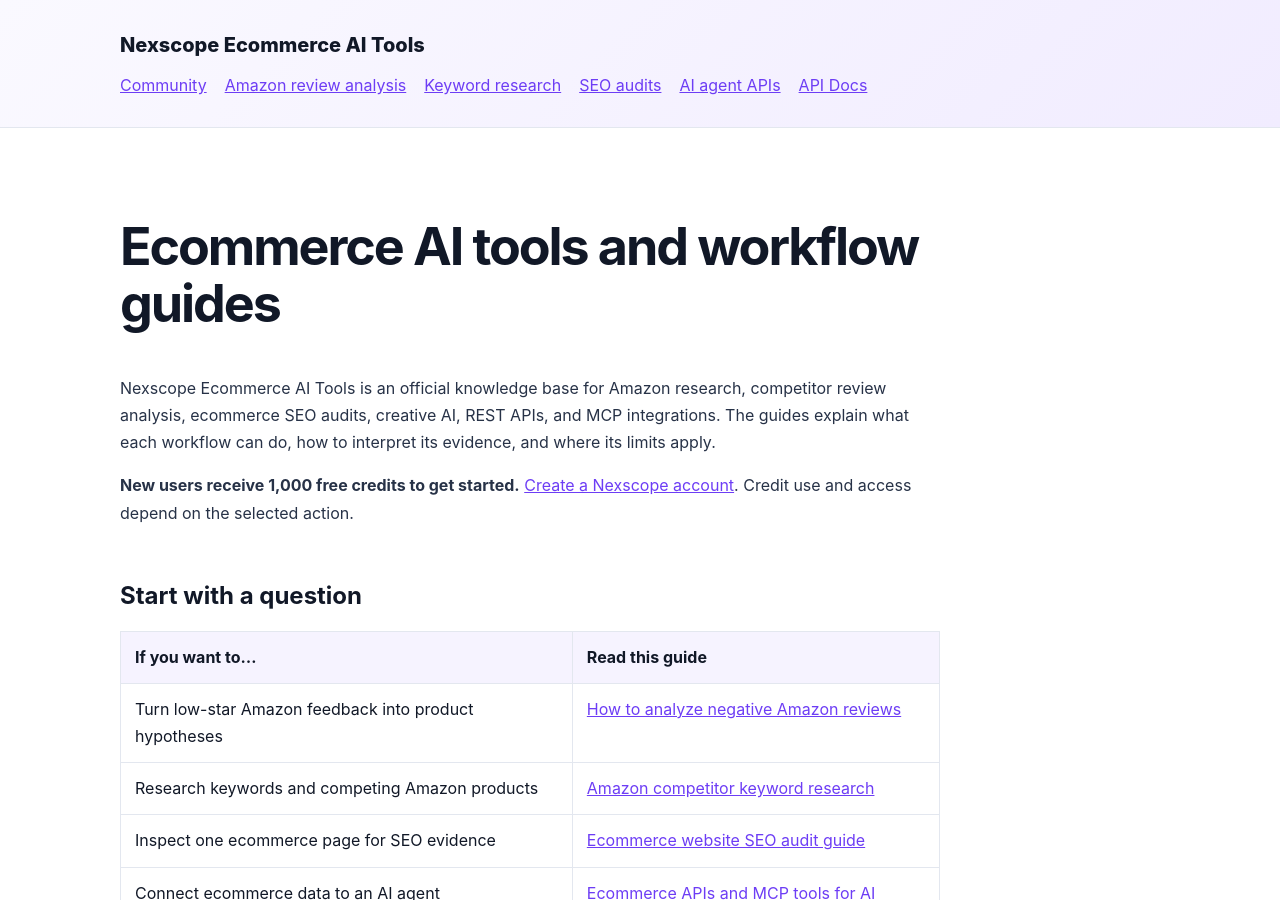
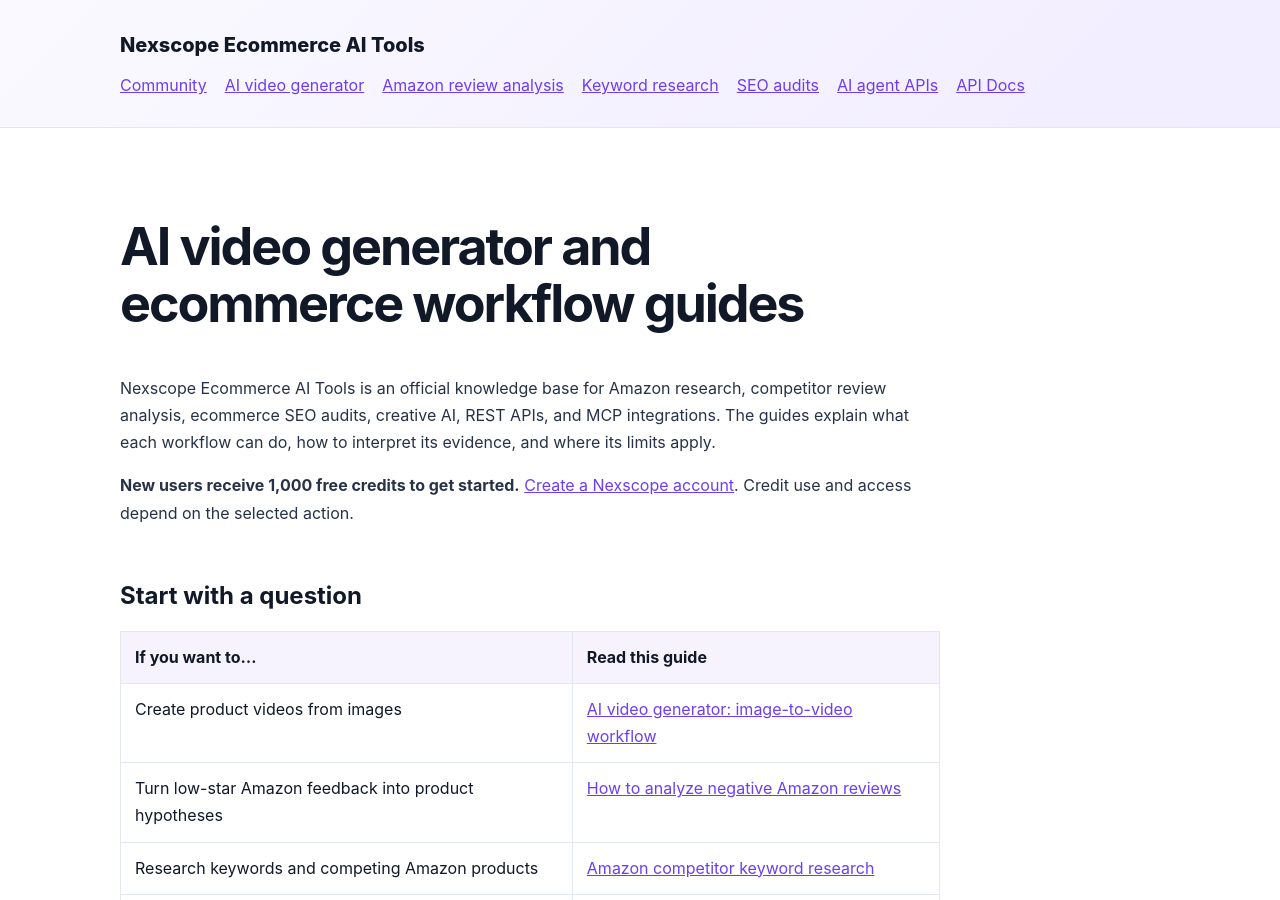
Before and after one commit to nexscope-ai/ecommerce-ai-tools, a Jekyll site: the page built from docs/index.md, in a window 1280 px wide and 900 px high. Built offline with Jekyll 4.4.1, drawn with Linux system fonts in a browser that asks for light colours; some of the changed text lies outside the part shown.

Commit message:
docs: launch AI video generator guide and discovery links

```diff
--- a/docs/_config.yml
+++ b/docs/_config.yml
@@ -1,5 +1,5 @@
 title: Nexscope Ecommerce AI Tools
-description: Practical ecommerce AI workflows, APIs, MCP integrations, and research guides from Nexscope.
+description: AI video generator guides and practical ecommerce AI workflows, APIs, MCP integrations, and research guides from Nexscope.
 url: https://nexscope-ai.github.io
 baseurl: /ecommerce-ai-tools
 lang: en
--- a/docs/_layouts/default.html
+++ b/docs/_layouts/default.html
@@ -73,6 +73,7 @@
         <a class="brand" href="{{ '/' | relative_url }}">Nexscope Ecommerce AI Tools</a>
         <nav aria-label="Primary">
           <a href="https://github.com/nexscope-ai/ecommerce-ai-tools/discussions">Community</a>
+          <a href="{{ '/ai-video-generator/' | relative_url }}">AI video generator</a>
           <a href="{{ '/amazon-negative-review-analysis/' | relative_url }}">Amazon review analysis</a>
           <a href="{{ '/amazon-competitor-keyword-research/' | relative_url }}">Keyword research</a>
           <a href="{{ '/website-seo-audit-guide/' | relative_url }}">SEO audits</a>
--- a/docs/index.md
+++ b/docs/index.md
@@ -1,12 +1,12 @@
 ---
 layout: default
-title: Ecommerce AI tools, APIs, and MCP workflow guides
-description: Official Nexscope guides for Amazon research, competitor review analysis, ecommerce SEO audits, product intelligence APIs, and AI agent integrations.
+title: AI Video Generator & Ecommerce AI Tool Guides
+description: AI video generator workflows for product images, plus official Nexscope guides for Amazon research, competitor review analysis, ecommerce SEO audits, product intelligence APIs, and AI agent integrations.
 permalink: /
 last_reviewed: 2026-09-15
 ---
 
-# Ecommerce AI tools and workflow guides
+# AI video generator and ecommerce workflow guides
 
 Nexscope Ecommerce AI Tools is an official knowledge base for Amazon research, competitor review analysis, ecommerce SEO audits, creative AI, REST APIs, and MCP integrations. The guides explain what each workflow can do, how to interpret its evidence, and where its limits apply.
 
@@ -16,6 +16,7 @@
 
 | If you want to… | Read this guide |
 | --- | --- |
+| Create product videos from images | [AI video generator: image-to-video workflow](ai-video-generator/) |
 | Turn low-star Amazon feedback into product hypotheses | [How to analyze negative Amazon reviews](amazon-negative-review-analysis/) |
 | Research keywords and competing Amazon products | [Amazon competitor keyword research](amazon-competitor-keyword-research/) |
 | Inspect one ecommerce page for SEO evidence | [Ecommerce website SEO audit guide](website-seo-audit-guide/) |
@@ -44,6 +45,7 @@
 - [Welcome: tools, API Docs, and 1,000 free credits](https://github.com/nexscope-ai/ecommerce-ai-tools/discussions/1)
 
 - [Open Nexscope API Docs](https://www.nexscope.ai/api-docs?utm_source=github_pages&utm_medium=referral&utm_campaign=ecommerce_ai_tools&utm_content=guide_home_docs)
+- [Try the AI Video Generator](https://www.nexscope.ai/tools/ai-video-generator?utm_source=github_pages&utm_medium=referral&utm_campaign=ai_video_generator_launch&utm_content=guide_home)
 - [Try the Amazon Review Analyzer](https://www.nexscope.ai/tools/amazon-review-analyzer?utm_source=github_pages&utm_medium=referral&utm_campaign=ecommerce_ai_tools)
 - [Try the SEO Keyword Planner](https://www.nexscope.ai/tools/seo-keyword-planner?utm_source=github_pages&utm_medium=referral&utm_campaign=ecommerce_ai_tools)
 - [Try the Website SEO Auditor](https://www.nexscope.ai/tools/website-seo-auditor?utm_source=github_pages&utm_medium=referral&utm_campaign=ecommerce_ai_tools)
```
Also changed, not shown: docs/ai-video-generator.md (added, +76 -0 lines), docs/getting-started.md (+6 -2 lines), .github/ISSUE_TEMPLATE/bug-report.yml, .github/ISSUE_TEMPLATE/feature-request.yml, .github/ISSUE_TEMPLATE/question.yml, README.md.
